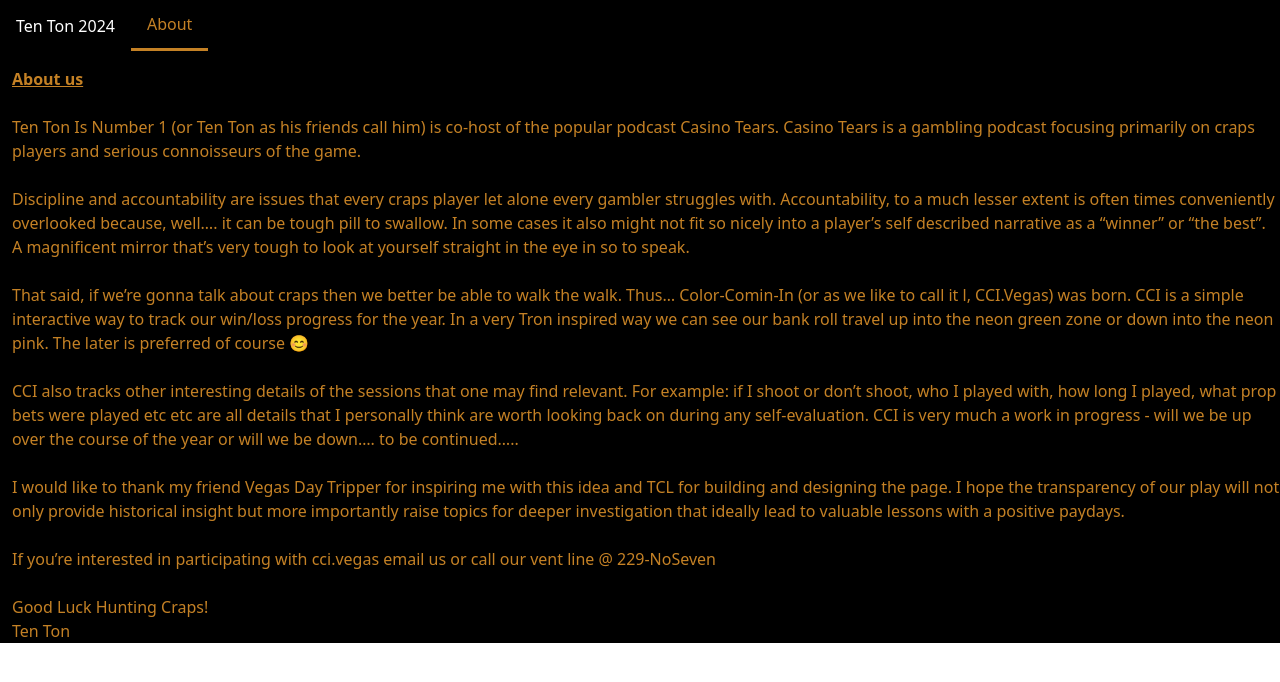
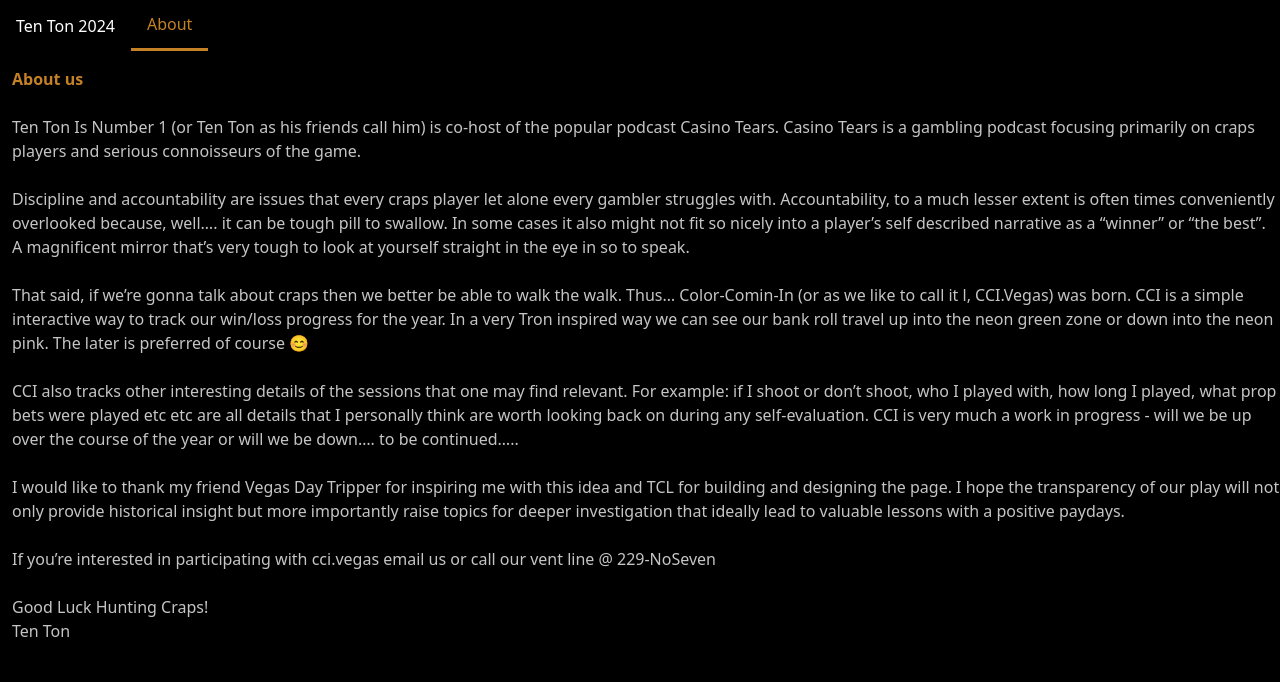
Before and after one commit to TCL735/cci-stats, a React (Create React App) app: page / in a window 1280 px wide. Shown: the top 682 px of the page. Built offline with nearby package versions, Linux system fonts and the light colour scheme.

Commit message:
fix: update About font color, session column size, and re-rerendering behavior of graph (#13)

```diff
--- a/src/App.tsx
+++ b/src/App.tsx
@@ -4,6 +4,7 @@ import { tenTon2024 } from "./data";
 import { StatsTracker } from "./components/StatsTracker";
 import {
   NEGATIVE_LINE_COLOR_VALUE,
+  NEUTRAL_TEXT_COLOR,
   SELECTED_BORDER_STYLE,
   THEME_TEXT_COLOR,
 } from "./types";
@@ -44,10 +45,12 @@ export const App = () => {
           activeTab === "About" ? (
             <Tabs.Panel
               value={activeTab}
-              className={`ml-3 pt-4 ${THEME_TEXT_COLOR} h-max`}
+              className={`ml-3 pt-4 ${NEUTRAL_TEXT_COLOR} h-screen`}
             >
               <div>
-                <h3 className="underline font-extrabold">About us</h3>
+                <h3 className={`font-extrabold ${THEME_TEXT_COLOR}`}>
+                  About us
+                </h3>
                 <br />
                 <p>
                   Ten Ton Is Number 1 (or Ten Ton as his friends call him) is
--- a/src/components/StatsTracker.tsx
+++ b/src/components/StatsTracker.tsx
@@ -1,4 +1,5 @@
-import React, { FC } from "react";
+import React, { FC, useCallback } from "react";
+import { ECharts } from "echarts/core";
 import dayjs from "dayjs";
 import { TenTon2024, TableContext } from "../utils";
 import {
@@ -213,13 +214,19 @@ export const StatsTracker: FC<StatsTrackerProps> = ({
     ],
   };
 
+  const onChartReady = useCallback(
+    (chart: ECharts) => {
+      setTimeout(() => chart.setOption(option), 100);
+    },
+    /* eslint-disable-next-line react-hooks/exhaustive-deps */
+    [width, height],
+  );
+
   return (
     <div className="my-0 mx-3 bg-black">
       <div className={`${getHeightClass(height)} mt-5`}>
         <ReactECharts
-          onChartReady={(chart) => {
-            setTimeout(() => chart.setOption(option), 100);
-          }}
+          onChartReady={onChartReady}
           option={{ ...option, series: [] }}
           settings={{
             replaceMerge: ["series"],
--- a/src/components/Table.tsx
+++ b/src/components/Table.tsx
@@ -230,7 +230,7 @@ const getSessionClassName = (sessions: number): string => {
     case 2:
       return "w-[50%]";
     case 3:
-      return "w-[30%]";
+      return "w-[33%]";
     case 4:
       return "w-[25%]";
     default:
```
